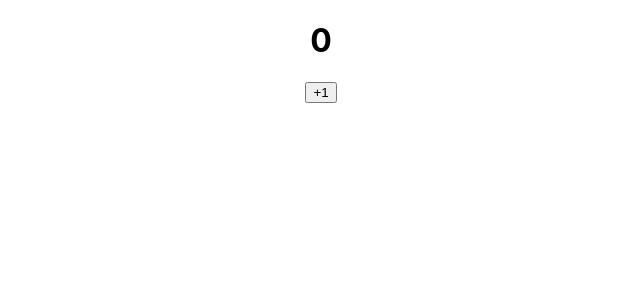
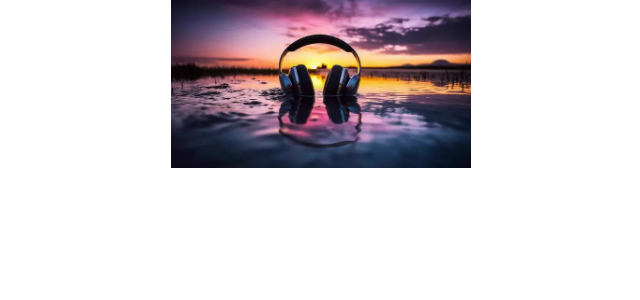
Before and after one commit to kinick1/project04, a React (Create React App) app: page / in a window 1280 px wide. Shown: the top 300 px of the page, without its empty margins (319-959 px from the left). Built offline with nearby package versions, Linux system fonts and the light colour scheme.

Commit message:
0404_2_class

```diff
--- a/src/example/Ex01.jsx
+++ b/src/example/Ex01.jsx
@@ -14,13 +14,14 @@ const Ex01 = () => {
     - 내가 직접 만든 컴포넌트 활용할 수 없다.
   */
   // 변수 : 값은 변하나 화면에 출력되지 않는다.
-  let num=0
+  // let num=0
 
   // state
   // const [state이름. 그 state를 변경시키는 함수]= userState(초기값)
   //      - state 이름 : 변수처럼 활용 가능 (num)
   //      - 대부분 set + state이름을 붙임 (setNum)
   const [num2, setNum2]=useState(0);
+
   /* useState를 사용하는 방법
       1. useState를 import
       2. state를 선언
@@ -32,11 +33,15 @@ const Ex01 = () => {
   /** 숫자를 1씩 증가시키는 함수 */
   const increase=()=>{
     console.log("increase function")
-    num+=1;
+    //num+=1;
     setNum2(num2+1)
   }
+  /** 숫자를 1씩 감소시키는 함수 */
+  const decrease=()=>{
+    setNum2(num2-1)
+  }
   return (
-        /*
+    /*
       1. 리엑트 에서 Event 객체를 사용해보자.
       2. 왜 우리는 리액트에서 변수를 사용할수 없는지 알아보자.
       3. 변수를 대체해서 state를 사용해보자.
@@ -45,7 +50,7 @@ const Ex01 = () => {
     <div className='div-center'>
       <h1>{num2}</h1>
       <button onClick={increase}>+1</button>
-      {/* <button>-1</button> */}
+      <button onClick={decrease}>-1</button>
     </div>
   )
 }
--- /dev/null
+++ b/src/example/Ex02.jsx
@@ -0,0 +1,34 @@
+import React from 'react'
+import '../App.css'
+// import pic from'../image/img.jpg'
+
+const Ex02 = () => {
+
+
+    /*
+    react 에서 이미지 띄우는 방법 3가지
+    1. src폴더를 통해 이미지를 import
+    -> import 변수 from '경로'
+    */
+
+    /*
+    2. public 폴더를 통해 이미지에 접근
+    - public 폴더는 그 폴더 자체로 이미 서버와 통신중
+    - public 폴더에 있는 파일들은 고유 주소를 갖게됨
+    - http://localhost:3000/폴더이름/파일이름.확장자
+    */
+    let pic="http://localhost:3000/image/img.jpg"
+
+    /*
+    3. 외부 url을 이용
+    */
+   // let pic="https://image.edaily.co.kr/images/Photo/files/NP/S/2017/07/PS17072900100.jpg"
+
+  return (
+    <div className='div-center'>
+        <img width="300px" src={pic}></img>
+    </div>
+  )
+}
+
+export default Ex02
--- a/src/index.js
+++ b/src/index.js
@@ -3,10 +3,14 @@ import ReactDOM from 'react-dom/client';
 import reportWebVitals from './reportWebVitals';
 import './index.css';
 // import App from './App';
-import App from './example/Ex01'
+// import App from './example/Ex01'
+import App from './example/Ex02'
 
 // =============================[STEP 1. state관리]=================================
 // 1) useState 개념 추가사항
+
+
+// 2) useState를 활용해 좋아요 실습을 해보자!
 const root = ReactDOM.createRoot(document.getElementById('root'));
 root.render(
     <App />
```
Also changed, not shown: public/image/img.jpg (added), src/image/img.jpg (added).
